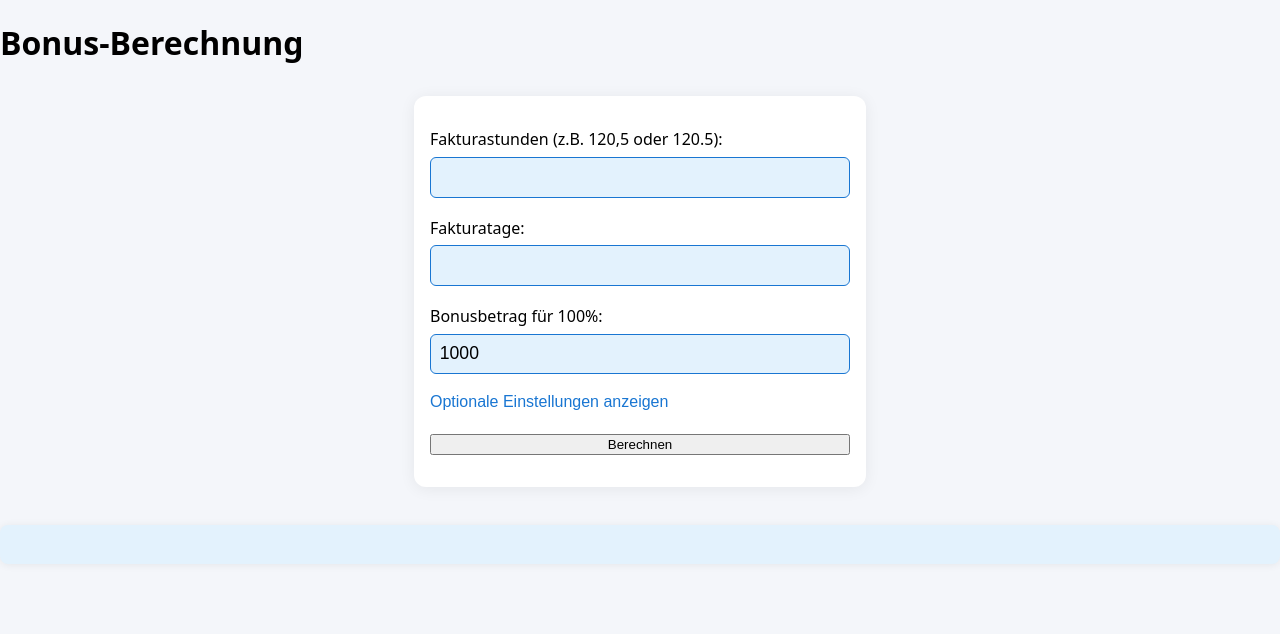
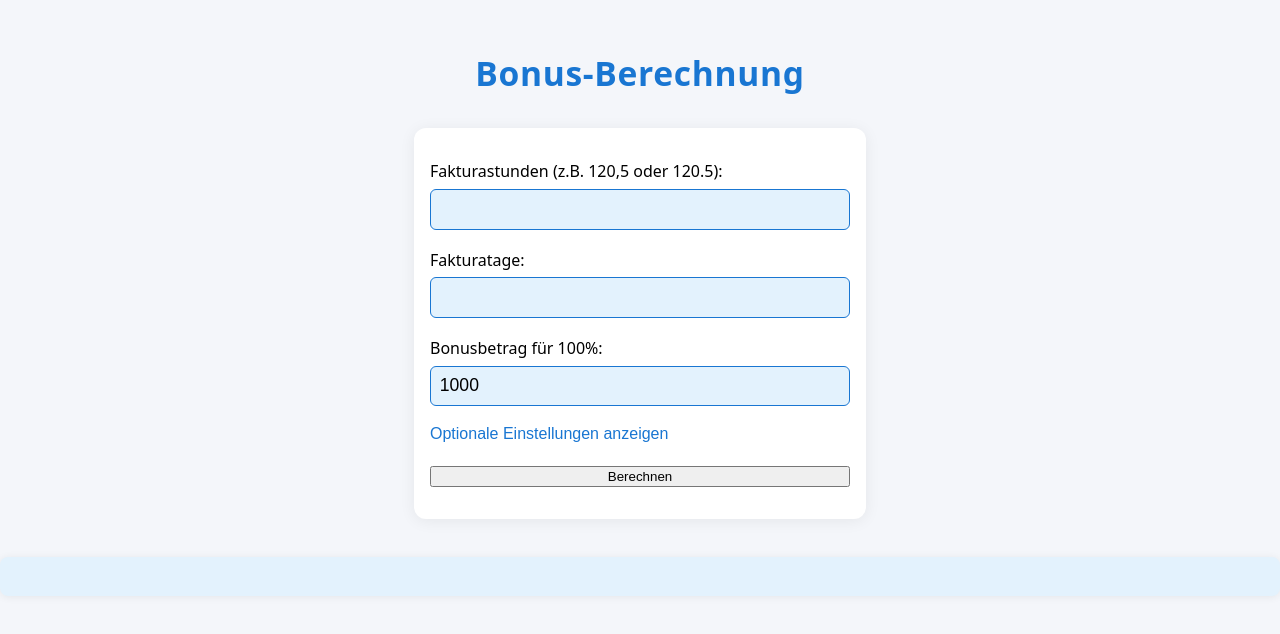
Before and after one commit to ckroeger/web-a-day, a website: page public/bonus-berechnung.html in a window 1280 px wide. Drawn offline with Linux system fonts and the light colour scheme.

Commit message:
Add styling for the h1 element in Bonus-Berechnung page

```diff
--- a/public/bonus-berechnung.html
+++ b/public/bonus-berechnung.html
@@ -6,6 +6,14 @@
   <title>Bonus-Berechnung</title>
   <link rel="stylesheet" href="style.css">
   <style>
+        h1 {
+          text-align: center;
+          margin-top: 1.5em;
+          margin-bottom: 0.5em;
+          font-size: 2.1em;
+          color: #1976d2;
+          letter-spacing: 0.02em;
+        }
     body { font-family: system-ui, sans-serif; background: #f4f6fa; margin: 0; }
     .bonus-form {
       max-width: 420px;
```
